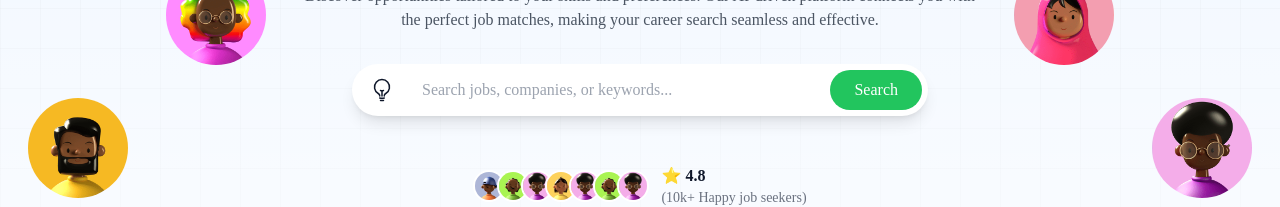
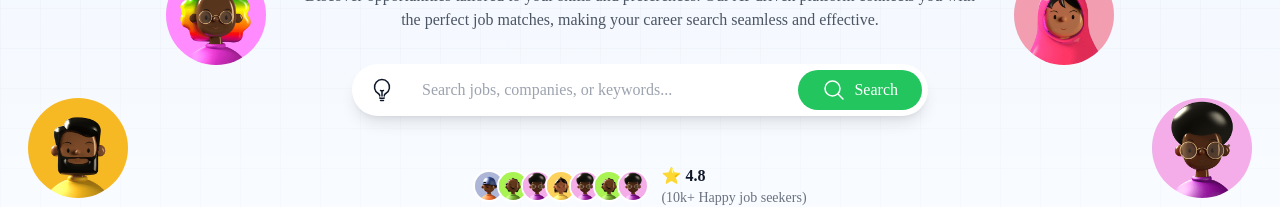
Before and after one commit to fasakinhenry/jobsearch, a React (Vite) app: page / in a window 1280 px wide. Shown: the part 272-479 px from the top of the page. Built offline with nearby package versions, Linux system fonts and the light colour scheme.

Commit message:
placed search icon to search btn

```diff
--- a/src/pages/App/LandingPage.jsx
+++ b/src/pages/App/LandingPage.jsx
@@ -1,5 +1,5 @@
 import React, { useState } from 'react';
-import { LightBulbIcon } from '@heroicons/react/24/outline';
+import { LightBulbIcon, MagnifyingGlassIcon } from '@heroicons/react/24/outline';
 
 // Importing all 12 avatars from assets/avatars
 import avatar_1 from '../../assets/images/avatars/avatar1.png';
@@ -232,8 +232,9 @@ const LandingPage = () => {
               placeholder='Search jobs, companies, or keywords...'
               className='flex-grow px-3 w-full md:px-4 py-2 text-sm md:text-base focus:outline-none'
             />
-            <button className='bg-green-500 text-white p-2 px-6 rounded-full'>
-              Search
+            <button className='flex items-cetner space-x-2 bg-green-500 text-white p-2 px-6 rounded-full'>
+              <MagnifyingGlassIcon  className='w-6 h-6'/>
+             <p>Search</p>
             </button>
           </div>
         </main>
```
